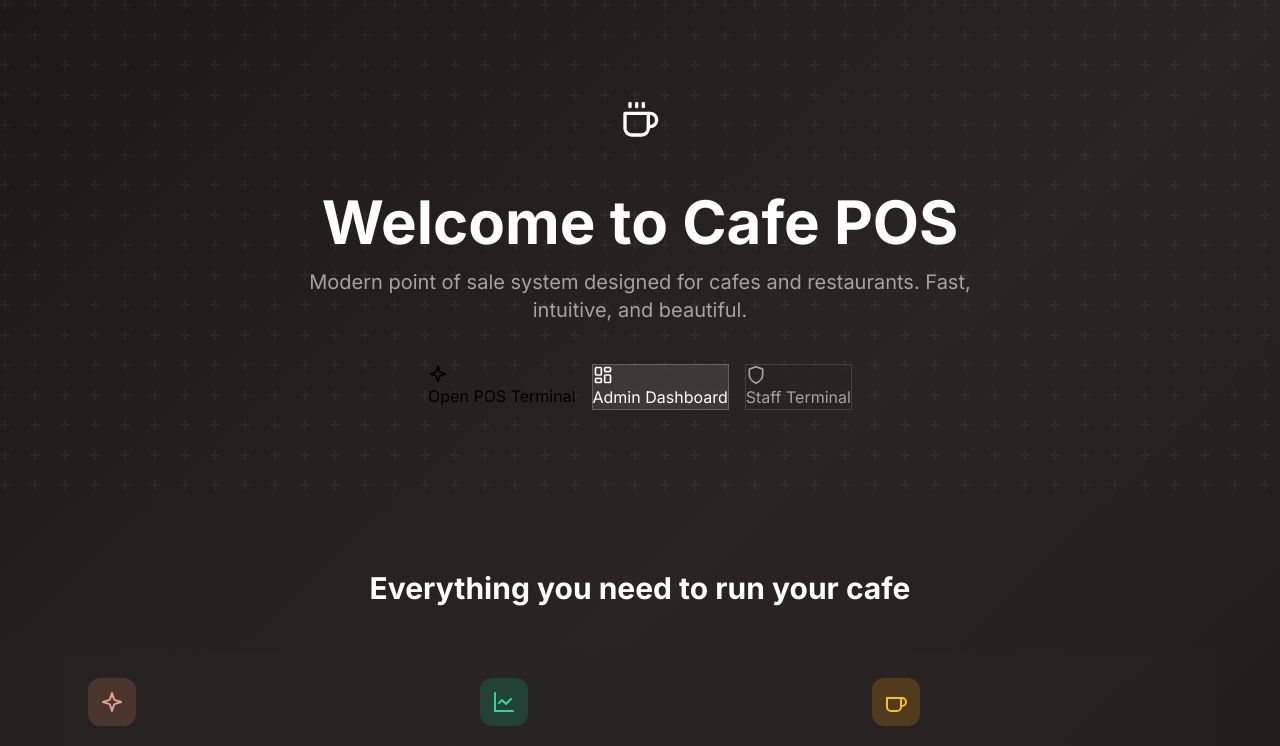
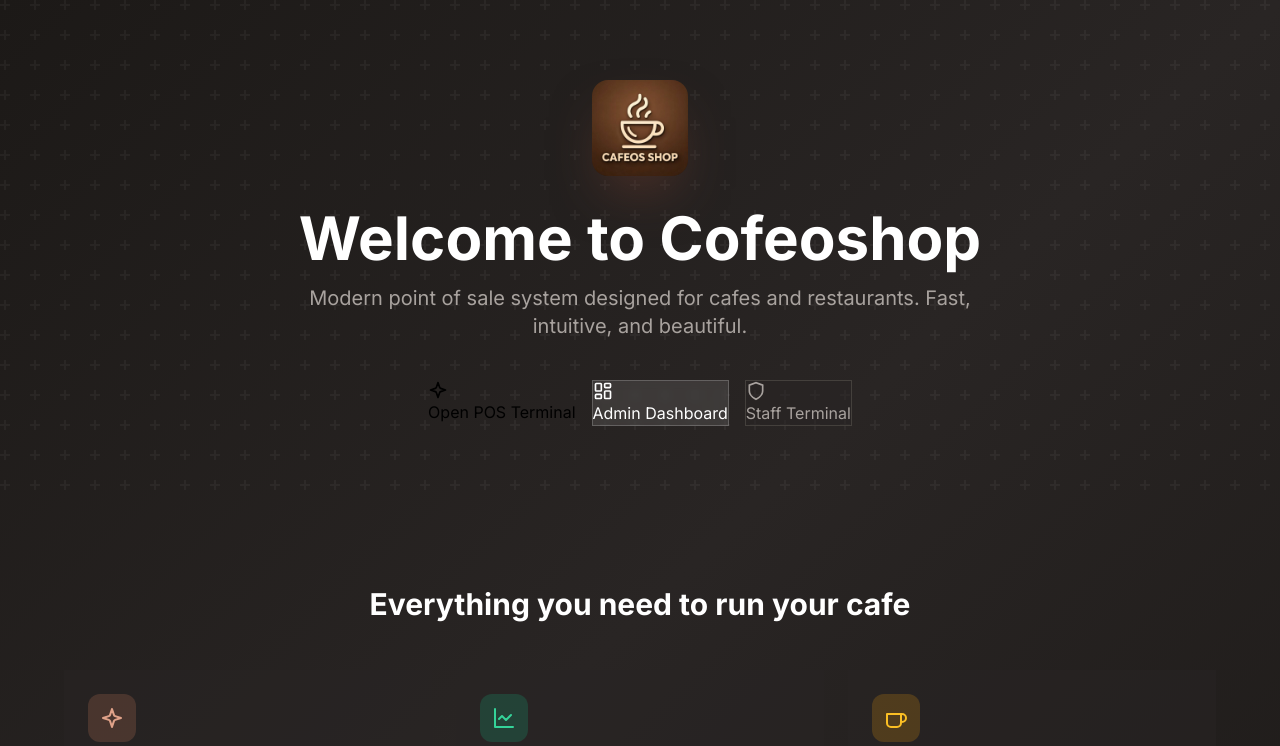
Before and after one commit to RithKdibCode19/cafe-app, a Nuxt app in the folder frontend/: page / in a window 1280 px wide. Shown: the top 746 px of the page. Built offline with nearby package versions, Linux system fonts and the light colour scheme.

Commit message:
feat(ui): rebrand to Cofeoshop and fix api 403 error

```diff
--- a/frontend/app/composables/useApi.ts
+++ b/frontend/app/composables/useApi.ts
@@ -3,8 +3,6 @@
  */
 export const useApi = () => {
     const config = useRuntimeConfig()
-
-    const { token } = useAuth()
 
     /**
      * Fetch data from the API
@@ -12,6 +10,7 @@ export const useApi = () => {
      * @param options - Fetch options
      */
     const fetchApi = <T>(endpoint: string, options?: Parameters<typeof $fetch>[1]) => {
+        const { token } = useAuth()
 
         // Fix: Use any or correct HeadersInit type to avoid TS errors with Headers object
         const headers: any = {
--- a/frontend/app/layouts/admin.vue
+++ b/frontend/app/layouts/admin.vue
@@ -20,7 +20,7 @@
               sidebarOpen ? 'opacity-100' : 'opacity-0 w-0 overflow-hidden'
             ]"
           >
-            Cafe POS
+            Cofeoshop
           </span>
         </div>
       </div>
--- a/frontend/app/layouts/pos.vue
+++ b/frontend/app/layouts/pos.vue
@@ -16,7 +16,7 @@
             >
               <img src="~/assets/images/cofeoshop.jpg" alt="Cafe POS" class="w-full h-full object-cover" />
             </div>
-            <span class="font-bold text-lg">Cafe POS</span>
+            <span class="font-bold text-lg">Cofeoshop</span>
           </NuxtLink>
         </div>
 
--- a/frontend/app/pages/index.vue
+++ b/frontend/app/pages/index.vue
@@ -9,18 +9,12 @@ End of Shift (Clock Out & Cash Up):<template>
 
       <div class="relative max-w-7xl mx-auto px-4 py-20 text-center">
         <!-- Logo -->
-        <div class="inline-flex items-center justify-center w-20 h-20 rounded-2xl gradient-primary mb-8 animate-fade-in">
-          <svg xmlns="http://www.w3.org/2000/svg" class="w-10 h-10 text-white" viewBox="0 0 24 24" fill="none" stroke="currentColor" stroke-width="2" stroke-linecap="round" stroke-linejoin="round">
-            <path d="M17 8h1a4 4 0 1 1 0 8h-1" />
-            <path d="M3 8h14v9a4 4 0 0 1-4 4H7a4 4 0 0 1-4-4Z" />
-            <line x1="6" x2="6" y1="2" y2="4" />
-            <line x1="10" x2="10" y1="2" y2="4" />
-            <line x1="14" x2="14" y1="2" y2="4" />
-          </svg>
+        <div class="inline-flex items-center justify-center w-24 h-24 rounded-2xl overflow-hidden mb-8 animate-fade-in shadow-2xl shadow-primary-900/50">
+           <img src="~/assets/images/cofeoshop.jpg" alt="Cofeoshop Logo" class="w-full h-full object-cover" />
         </div>
 
         <h1 class="text-5xl md:text-6xl font-bold text-white mb-4 animate-slide-up">
-          Welcome to <span class="text-gradient">Cafe POS</span>
+          Welcome to <span class="text-gradient">Cofeoshop</span>
         </h1>
         <p class="text-xl text-neutral-400 max-w-2xl mx-auto mb-10 animate-slide-up" style="animation-delay: 0.1s;">
           Modern point of sale system designed for cafes and restaurants. Fast, intuitive, and beautiful.
--- a/frontend/app/pages/login.vue
+++ b/frontend/app/pages/login.vue
@@ -33,7 +33,7 @@
             class="w-full h-full object-cover"
           />
         </div>
-        <h1 class="text-2xl font-bold text-white">Cafe POS</h1>
+        <h1 class="text-2xl font-bold text-white">Cofeoshop</h1>
         <p class="text-neutral-400">Sign in to your account</p>
       </div>
 
--- a/frontend/nuxt.config.ts
+++ b/frontend/nuxt.config.ts
@@ -58,7 +58,7 @@ export default defineNuxtConfig({
   // App configuration
   app: {
     head: {
-      title: 'Cafe POS',
+      title: 'Cofeoshop',
       htmlAttrs: {
         lang: 'en'
       },
```
